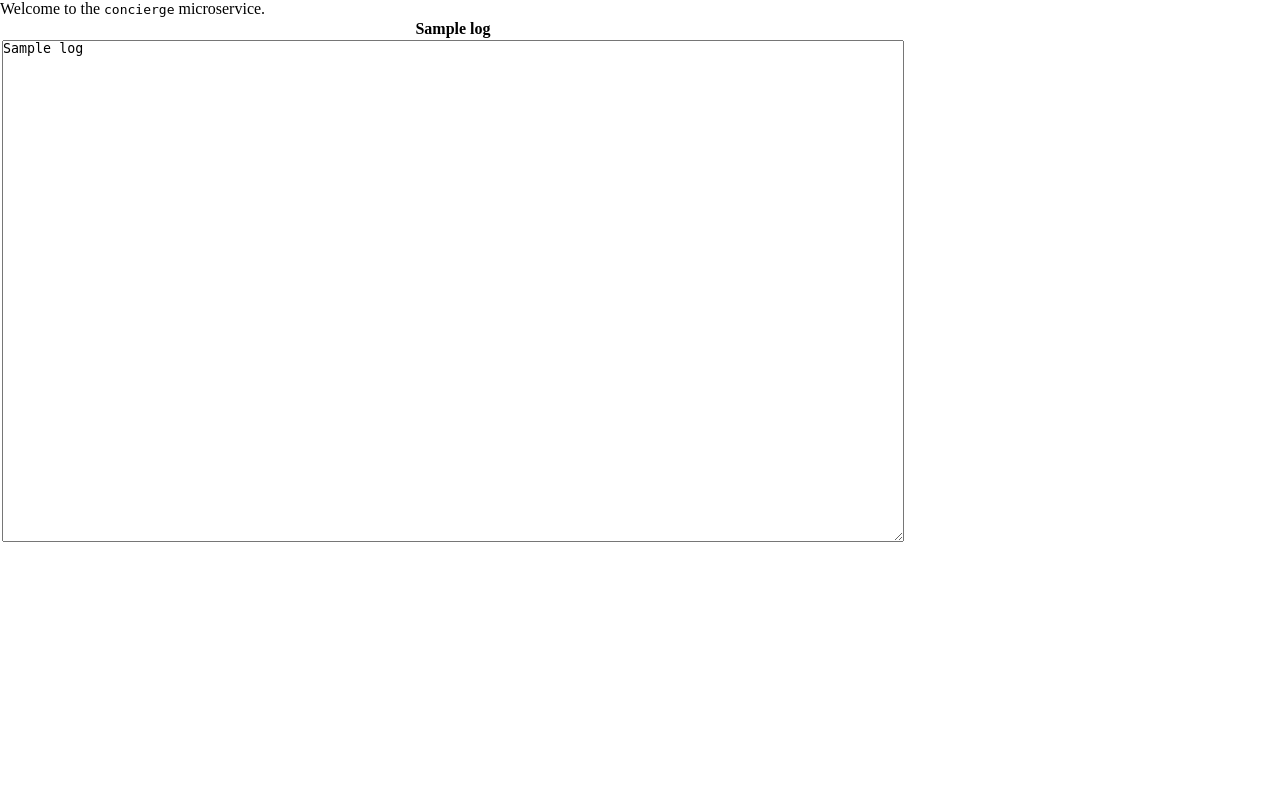
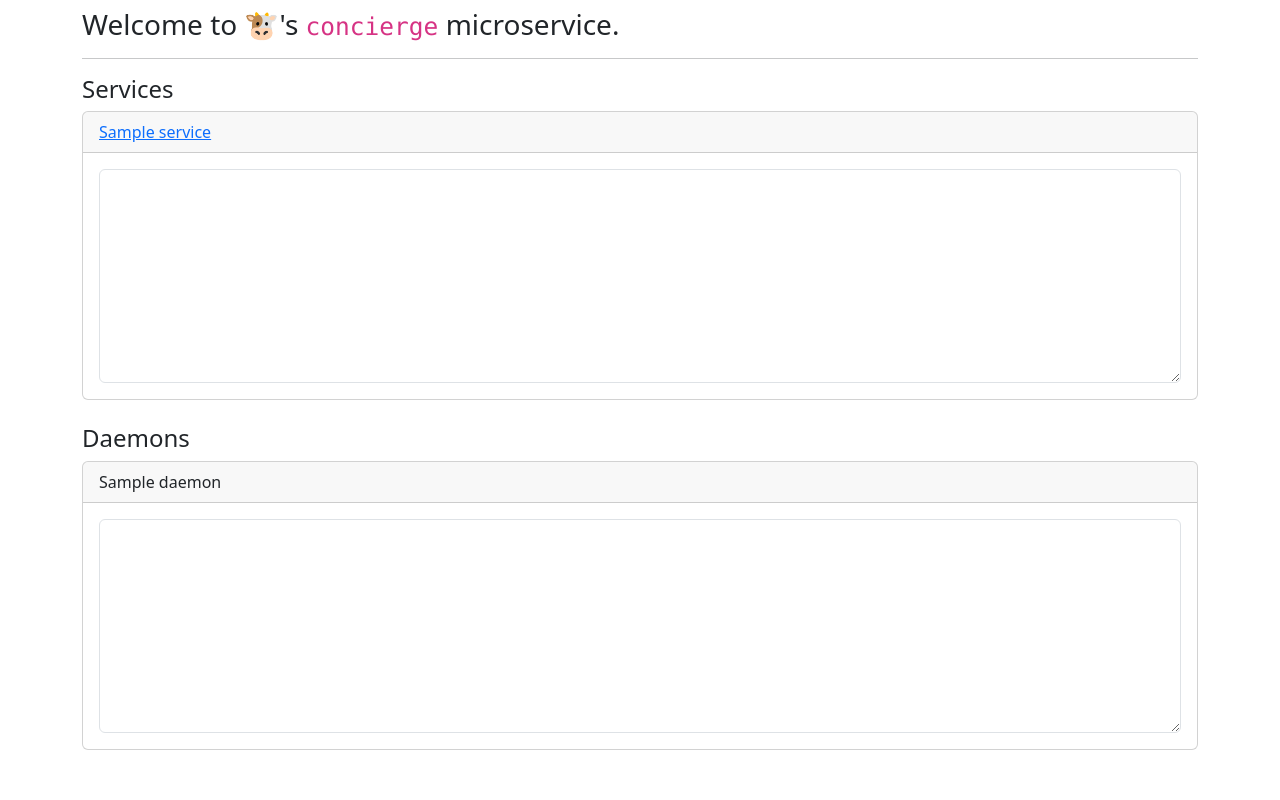
Before and after one commit to neutonfoo/cocos-concierge-old, a Flask app: template concierge/templates/status.html in a window 1280 px wide. Run offline with Flask 2, Linux system fonts and the light colour scheme; the template is opened without the code that fills it: most values are stand-ins (such as "Sample title", 1, 10 or a date in 2020); lists and menus that the app fills with data are empty.

Commit message:
Updated concierge

```diff
--- a/concierge/app.py
+++ b/concierge/app.py
@@ -14,16 +14,31 @@
 
 @app.route("/")
 def home():
-    logs = {}
+    services = projects["services"].keys()
+    daemons = projects["daemons"].keys()
+
+    return render_template("status.html", services=services, daemons=daemons)
+
+
+@app.route("/logs")
+def logs():
+    logs = {"services": {}, "daemons": {}}
 
     for app_name in projects["services"]:
         log_filename = f"logs/{app_name}.txt"
 
         if os.path.isfile(log_filename):
             f = open(log_filename, "r")
-            logs[app_name] = f.read()
+            logs["services"][f"{app_name}"] = f.read()
 
-    return render_template("status.html", logs=logs)
+    for app_name in projects["daemons"]:
+        log_filename = f"logs/{app_name}.txt"
+
+        if os.path.isfile(log_filename):
+            f = open(log_filename, "r")
+            logs["daemons"][f"{app_name}"] = f.read()
+
+    return logs
 
 
 @app.route("/hook/<action>/<app_type>/<app_name>")
--- a/concierge/static/css/main.css
+++ b/concierge/static/css/main.css
@@ -4,6 +4,6 @@
 }
 
 textarea.deploy-log {
-    width: 900px;
-    height: 500px;
+    font-size: 10pt;
+    font-family: monospace;
 }
--- a/concierge/templates/status.html
+++ b/concierge/templates/status.html
@@ -1,28 +1,108 @@
 <!DOCTYPE html>
 <html lang="en">
-<head>
-    <meta charset="UTF-8">
+  <head>
+    <meta charset="UTF-8" />
     <title>Conceirge</title>
-    <link rel="stylesheet" href="{{ url_for('static', filename='css/main.css') }}">
-</head>
-<body>
-    <p>Welcome to the <code>concierge</code> microservice.</p>
-    <table>
-        <tbody>
-            {% for app_name, log in logs.items() %}
+    <link
+      href="https://cdn.jsdelivr.net/npm/bootstrap@5.3.0-alpha2/dist/css/bootstrap.min.css"
+      rel="stylesheet"
+      integrity="sha384-aFq/bzH65dt+w6FI2ooMVUpc+21e0SRygnTpmBvdBgSdnuTN7QbdgL+OapgHtvPp"
+      crossorigin="anonymous"
+    />
+    <link
+      rel="stylesheet"
+      href="{{ url_for('static', filename='css/main.css') }}"
+    />
+    <script>
+      document.addEventListener("DOMContentLoaded", function () {
+        const logs = {
+          services: {},
+          daemons: {},
+        };
 
-            <tr>
-                <th>{{ app_name|safe }}</th>
-            </tr>
-            <tr>
-                <td>
-                    <textarea class="deploy-log" readonly>{{ log|safe }}</textarea>
-                </td>
-            </tr>
-            {% endfor %}
+        const refreshLogs = async () => {
+          const rawLogs = await (await fetch("/logs")).json();
 
-        </tbody>
-    </table>
+          for (const appName in rawLogs["services"]) {
+            if (logs.services[appName] != rawLogs["services"][appName]) {
+              logs.services[appName] = rawLogs["services"][appName];
 
-</body>
+              const logTextarea = document.querySelector(`#${appName}_log`);
+
+              logTextarea.innerHTML = logs["services"][appName];
+              logTextarea.scrollTop = logTextarea.scrollHeight;
+            }
+          }
+
+          for (const appName in rawLogs["daemons"]) {
+            if (logs.services[appName] != rawLogs["daemons"][appName]) {
+              logs.services[appName] = rawLogs["daemons"][appName];
+
+              const logTextarea = document.querySelector(`#${appName}_log`);
+
+              logTextarea.innerHTML = logs["daemons"][appName];
+              logTextarea.scrollTop = logTextarea.scrollHeight;
+            }
+          }
+        };
+
+        refreshLogs();
+        setInterval(refreshLogs, 2000);
+      });
+    </script>
+  </head>
+  <body>
+    <div class="container mt-2">
+      <h3>Welcome to 🐮's <code>concierge</code> microservice.</h3>
+      <hr />
+      <h4>Services</h4>
+      <div class="row">
+        {% for app_name in services %}
+        <div class="col-xs-12 col-xxl-6 mb-4">
+          <div class="card">
+            <div class="card-header">
+              <a
+                href="https://cocoshouse.xyz/{{ app_name }}"
+                class="link-primary"
+                target="_blank"
+                >{{ app_name }}</a
+              >
+            </div>
+            <div class="card-body">
+              <textarea
+                class="form-control deploy-log"
+                id="{{ app_name }}_log"
+                rows="10"
+                readonly
+              ></textarea>
+            </div>
+          </div>
+        </div>
+        {% endfor %}
+      </div>
+      <h4>Daemons</h4>
+      <div class="row">
+        {% for app_name in daemons %}
+        <div class="col-xs-12 col-xxl-6 mb-4">
+          <div class="card">
+            <div class="card-header">{{ app_name }}</div>
+            <div class="card-body">
+              <textarea
+                class="form-control deploy-log"
+                id="{{ app_name }}_log"
+                rows="10"
+                readonly
+              ></textarea>
+            </div>
+          </div>
+        </div>
+        {% endfor %}
+      </div>
+    </div>
+    <script
+      src="https://cdn.jsdelivr.net/npm/bootstrap@5.3.0-alpha2/dist/js/bootstrap.bundle.min.js"
+      integrity="sha384-qKXV1j0HvMUeCBQ+QVp7JcfGl760yU08IQ+GpUo5hlbpg51QRiuqHAJz8+BrxE/N"
+      crossorigin="anonymous"
+    ></script>
+  </body>
 </html>
```
Also changed, not shown: 1 other file.
